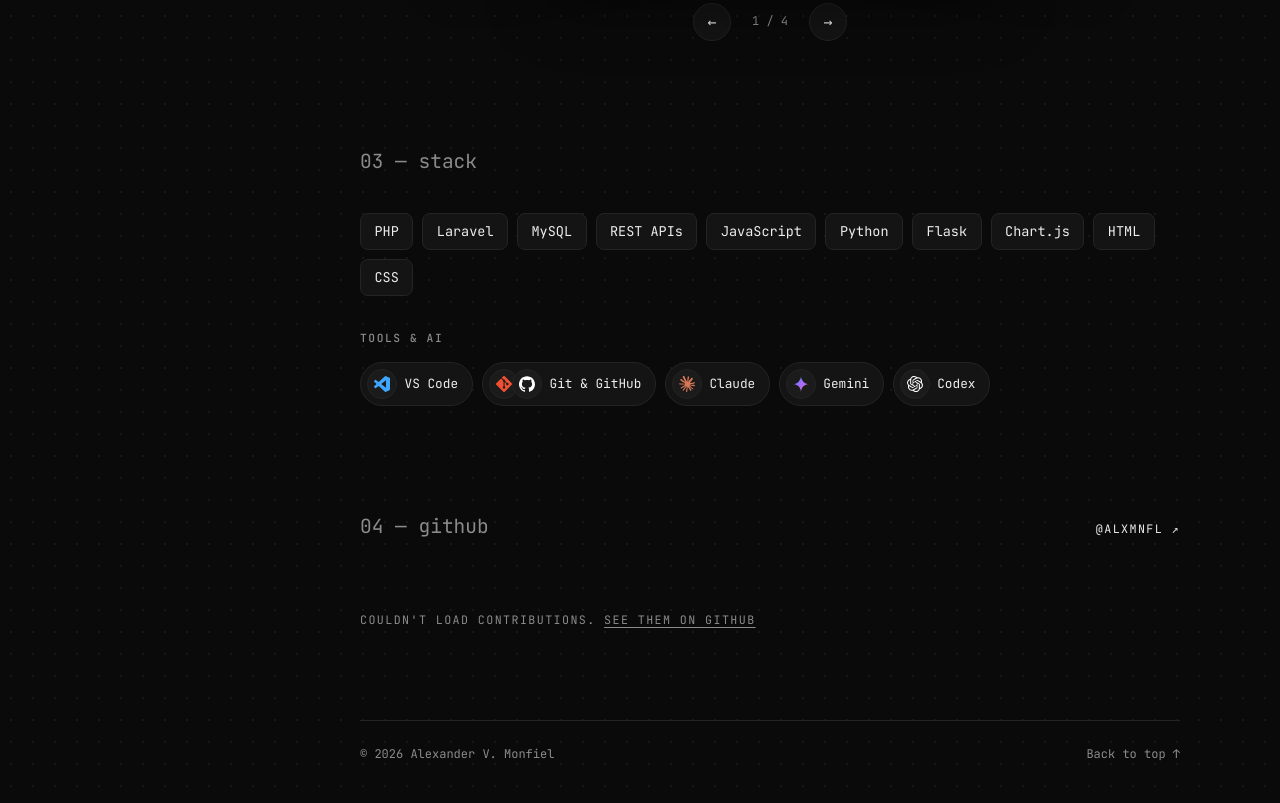
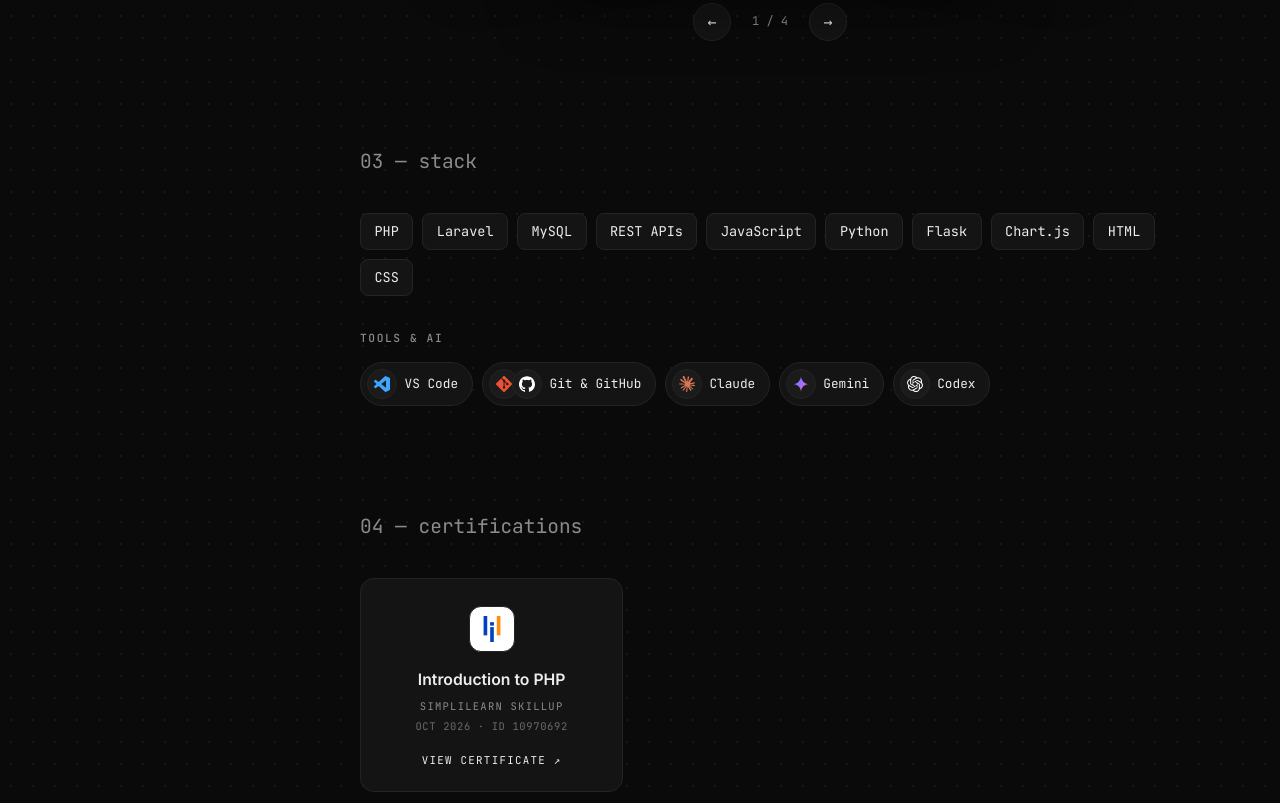
Before and after one commit to alxmnfl/portfolio, a plain HTML site: page index.html in a window 1280 px wide. Shown: the part 1997-2800 px from the top of the page. Drawn offline with Linux system fonts and the light colour scheme; no server answers; a web font is replaced by a local one.

Commit message:
Added a github and also certification views

```diff
--- a/css/sections.css
+++ b/css/sections.css
@@ -9,6 +9,43 @@
 .section-head h2 { font-family: var(--pixel); font-size: 1.3rem; font-weight: 400; color: var(--muted); }
 .section-head h1 { font-family: var(--pixel); font-size: clamp(2rem, 4vw, 2.8rem); font-weight: 400; }
 .contact-page { padding-top: calc(var(--nav-h) + 7rem); }
+
+/* Certifications */
+.certs { display: grid; grid-template-columns: repeat(auto-fill, minmax(230px, 1fr)); gap: 1rem; }
+.cert {
+  display: flex; flex-direction: column; align-items: center; text-align: center;
+  padding: 1.8rem 1.2rem 1.5rem;
+  border-radius: 14px;
+  border: 1px solid var(--border);
+  background: var(--surface);
+  transition: border-color .2s;
+}
+.cert:hover { border-color: #3a3a3a; }
+.cert-icon {
+  display: grid; place-items: center;
+  width: 46px; height: 46px;
+  border-radius: 12px;
+  background: var(--surface-2);
+  border: 1px solid var(--border);
+  margin-bottom: 1rem;
+}
+.cert-icon svg { width: 22px; height: 22px; fill: none; stroke: var(--text); stroke-width: 1.6; stroke-linecap: round; stroke-linejoin: round; }
+.cert-icon:has(img) { background: #fff; }   /* issuer logos read best on white */
+.cert-icon img { width: 26px; height: 26px; object-fit: contain; }
+.cert h3 { font-size: 1.05rem; font-weight: 600; }
+.cert-issuer, .cert-meta { font-family: var(--mono); font-size: .7rem; letter-spacing: .12em; text-transform: uppercase; color: var(--muted); }
+.cert-issuer { margin-top: .4rem; }
+.cert-meta { margin-top: .2rem; letter-spacing: .06em; color: #6b6b6b; }
+.cert-link {
+  margin-top: 1.1rem;
+  font-family: var(--mono);
+  font-size: .72rem;
+  letter-spacing: .12em;
+  text-transform: uppercase;
+  color: var(--text);
+  transition: opacity .2s;
+}
+.cert-link:hover { opacity: .7; }
 
 /* GitHub contributions: one dot per day, columns = weeks; githubGraph.js fills the grid */
 .gh-grid {
--- a/index.html
+++ b/index.html
@@ -55,6 +55,9 @@
           <path d="m2 12 10 5 10-5" />
         </svg>
         Stack</a>
+      <a href="#certifications">
+        <svg viewBox="0 0 24 24" aria-hidden="true"><circle cx="12" cy="8" r="6" /><path d="M15.48 12.89 17 22l-5-3-5 3 1.52-9.11" /></svg>
+        Certifications</a>
       <a href="#github">
         <svg viewBox="0 0 24 24" aria-hidden="true">
           <path
@@ -303,10 +306,26 @@
       </div>
     </section>
 
+    <!-- CERTIFICATIONS -->
+    <section id="certifications" class="section">
+      <div class="section-head">
+        <h2><span class="num">04</span> &mdash; certifications</h2>
+      </div>
+      <div class="certs reveal">
+        <article class="cert">
+          <span class="cert-icon"><img src="assets/logos/simplilearn.png" alt="Simplilearn" width="26" height="26" loading="lazy"></span>
+          <h3>Introduction to PHP</h3>
+          <span class="cert-issuer">Simplilearn SkillUp</span>
+          <span class="cert-meta">Oct 2026 &middot; ID 10970692</span>
+          <a href="https://www.facebook.com/photo/?fbid=2937963016588447" target="_blank" rel="noopener" class="cert-link">View certificate <span aria-hidden="true">&#8599;</span></a>
+        </article>
+      </div>
+    </section>
+
     <!-- GITHUB -->
     <section id="github" class="section">
       <div class="section-head">
-        <h2><span class="num">04</span> &mdash; github</h2>
+        <h2><span class="num">05</span> &mdash; github</h2>
         <a href="https://github.com/alxmnfl" target="_blank" rel="noopener" class="head-link">@alxmnfl <span
             aria-hidden="true">&#8599;</span></a>
       </div>
```
Also changed, not shown: contact.html (+3 -0 lines), assets/certs/simplilearn-intro-to-php.jpg (added), assets/logos/simplilearn.png (added).
